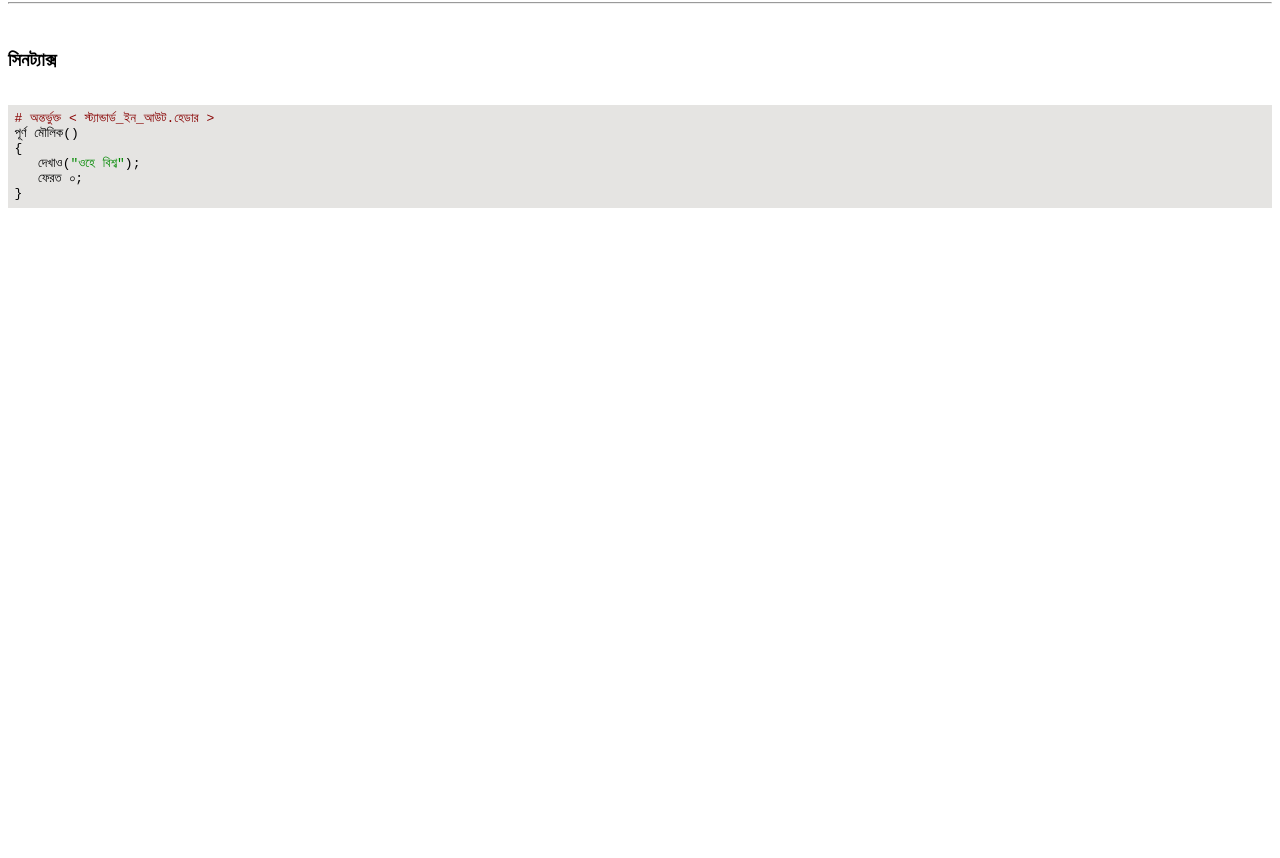
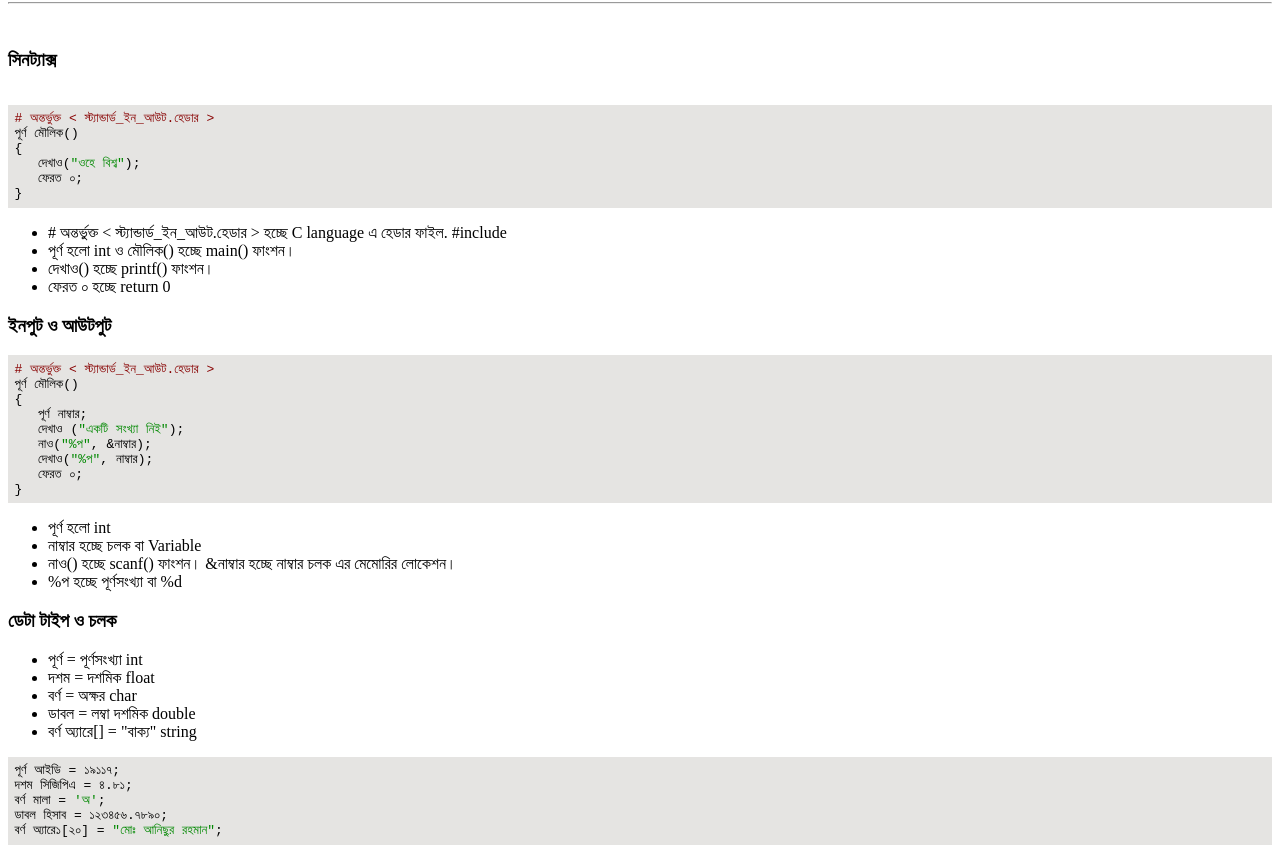
Before and after one commit to anisurrahmanlikhon/Bangla-C-Language, a plain HTML site: page index.html in a window 1280 px wide. Shown: the part 64-922 px from the top of the page. Before the commit the page ends 800 px from the top, so only its background shows below. Drawn offline with Linux system fonts and the light colour scheme.

Commit message:
Update index.html

```diff
--- a/index.html
+++ b/index.html
@@ -12,6 +12,43 @@
    দেখাও(<span style="color:rgb(0, 136, 0); font-weight:400;">&quot;ওহে বিশ্ব&quot;</span>);
    ফেরত ০;
 }</code></pre>
+<ul>
+<li># অন্তর্ভুক্ত < স্ট্যান্ডার্ড_ইন_আউট.হেডার > হচ্ছে C language এ হেডার ফাইল. #include<stdio.h></li>
+<li>পূর্ণ হলো int ও মৌলিক() হচ্ছে main() ফাংশন।</li>
+<li>দেখাও() হচ্ছে printf() ফাংশন।</li>
+<li>ফেরত ০ হচ্ছে return 0</li>
+</ul>
+<h3>ইনপুট ও আউটপুট</h3>
+ <pre>
+<code id="htmlViewer" style="color:rgb(0, 0, 0); font-weight:400;background-color:#E5E4E2;background:#E5E4E2;display:block;padding: .5em;"><span style="color:rgb(136, 0, 0); font-weight:400;"># অন্তর্ভুক্ত &lt; স্ট্যান্ডার্ড_ইন_আউট.হেডার &gt;</span>
+পূর্ণ মৌলিক()
+{
+   পূর্ণ নাম্বার;
+   দেখাও (<span style="color:rgb(0, 136, 0); font-weight:400;">&quot;একটি সংখ্যা নিই&quot;</span>);
+   নাও(<span style="color:rgb(0, 136, 0); font-weight:400;">&quot;%প&quot;</span>, &amp;নাম্বার);
+   দেখাও(<span style="color:rgb(0, 136, 0); font-weight:400;">&quot;%প&quot;</span>, নাম্বার);
+   ফেরত ০;
+}</code></pre>
+ <ul>
+<li>পূর্ণ হলো int</li>
+<li>নাম্বার হচ্ছে চলক বা Variable</li>
+<li>নাও() হচ্ছে scanf() ফাংশন।  &নাম্বার হচ্ছে নাম্বার চলক এর মেমোরির লোকেশন।</li>
+<li>%প হচ্ছে পূর্ণসংখ্যা বা %d</li>
+</ul>
+<h3>ডেটা টাইপ ও চলক</h3>
+ <ul>
+<li>পূর্ণ = পূর্ণসংখ্যা int</li>
+<li>দশম = দশমিক float</li>
+<li>বর্ণ = অক্ষর char</li>
+<li>ডাবল = লম্বা দশমিক double</li>
+<li>বর্ণ অ্যারে[] = "বাক্য" string</li>
+</ul>
+ <pre>
+<code id="htmlViewer" style="color:rgb(0, 0, 0); font-weight:400;background-color:#E5E4E2;background:#E5E4E2;display:block;padding: .5em;">পূর্ণ আইডি = ১৯১১৭;
+দশম সিজিপিএ = ৪.৮১;
+বর্ণ মালা = <span style="color:rgb(0, 136, 0); font-weight:400;">&#x27;অ&#x27;</span>;
+ডাবল হিসাব = ১২৩৪৫৬.৭৮৯০;
+বর্ণ অ্যারে১[২০] = <span style="color:rgb(0, 136, 0); font-weight:400;">&quot;মোঃ আনিছুর রহমান&quot;</span>;</code></pre>
+
 </body>
-
 </html>
```
